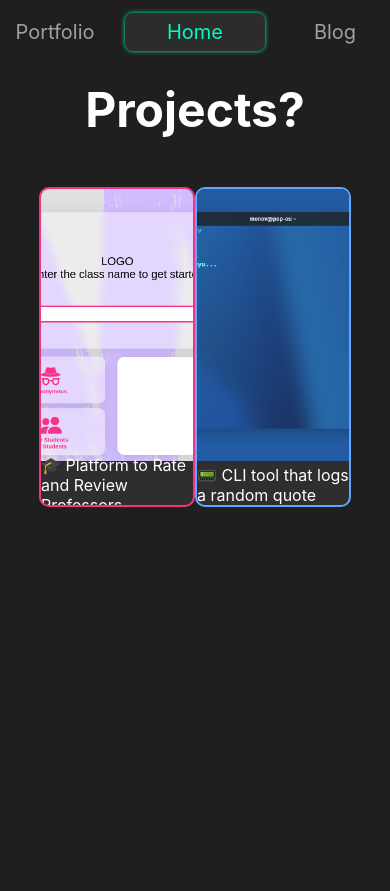
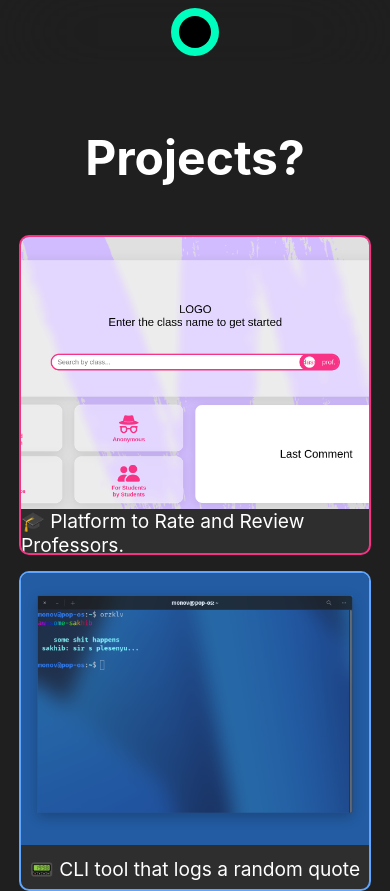
Before and after one commit to monov/monov-web, a React (Vite) app: page /portfolio in a window 390 px wide. Before the commit the page ends 844 px from the top, so only its background shows below. Built offline with nearby package versions, Linux system fonts and the light colour scheme; a web font is replaced by a local one.

Commit message:
mobile version

```diff
--- a/src/components/Navbar.css
+++ b/src/components/Navbar.css
@@ -42,3 +42,78 @@
   background: rgba(100, 100, 100, 0.2);
   box-shadow: 0 0 4px;
 }
+
+.hamburger{
+  height: 3rem;
+  width: 3rem;
+  background: var(--accent-color);
+  border-radius: 50%;
+  align-items: center;
+  justify-content: center;
+  display: none;
+  transition: .2s;
+}
+
+.hamburger.active{
+  height: 200dvh;
+  width: 100dvh;
+  border-radius: 0;
+  display: flex;
+  flex-direction: column;
+}
+
+.menu-wrapper{
+  height: 10rem;
+  width: 20rem;
+  display: none;
+}
+
+.menu-wrapper.active{
+  height: 10rem;
+  width: 20rem;
+  display: flex;
+  flex-direction: column;
+  align-items: center;
+  justify-content: center;
+  position: absolute;
+  margin-top: 40rem;
+}
+
+.menu{
+  display: none;
+  margin-top: 2rem;
+  color: black;
+  cursor: pointer;
+  text-decoration: none;
+  font-size: 2rem;
+  font-weight: bolder;
+  font-family: sans-serif;
+}
+
+.menu.active{
+  display: block;
+}
+
+.hamburger-in{
+  height: 2rem;
+  width: 2rem;
+  background: black;
+  border-radius: 50%;
+}
+
+
+@media ( width < 450px ){
+  .navbar-buttons-wrapper{
+    display: none;
+  }
+
+  .hamburger{
+    height: 3rem;
+    width: 3rem;
+    background: var(--accent-color);
+    border-radius: 50%;
+    display: flex;
+    align-items: center;
+    justify-content: center;
+  }
+}
--- a/src/components/Navbar.jsx
+++ b/src/components/Navbar.jsx
@@ -1,18 +1,25 @@
 import { Link } from "react-router-dom";
 import "./Navbar.css";
 import { motion } from "framer-motion";
+import { useState } from "react";
 
 const Navbar = ({ setActive, active }) => {
   const handleClick = (act) => {
     setActive(act);
     console.log(active);
   };
+  const [hamActive, setHamActive] = useState(false);
+
+  const hamClick = () => {
+    setHamActive((v) => !v);
+    console.log(hamActive);
+  };
 
   return (
     <motion.div
       initial={{ opacity: 0 }}
       animate={{ opacity: 1 }}
-      transition={{ delay: .2 }}
+      transition={{ delay: 0.2 }}
       className="navbar"
     >
       <div className="navbar-buttons-wrapper">
@@ -44,6 +51,14 @@ const Navbar = ({ setActive, active }) => {
           Blog
         </Link>
       </div>
+      <div className={`hamburger ${hamActive ? "active" : ""}`}>
+        <div onClick={hamClick} className="hamburger-in"></div>
+        <div className={`menu-wrapper ${hamActive ? "active" : ""}`}>
+          <Link onClick={() => {setHamActive(false)}} to="/" className={`menu ${hamActive ? "active" : ""}`}>Home</Link>
+          <Link onClick={() => {setHamActive(false)}} to="/portfolio" className={`menu ${hamActive ? "active" : ""}`}>Portofolio</Link>
+          <Link onClick={() => {setHamActive(false)}} to="/blog" className={`menu ${hamActive ? "active" : ""}`}>Blog</Link>
+        </div>
+      </div>
     </motion.div>
   );
 };
--- a/src/pages/Blog.css
+++ b/src/pages/Blog.css
@@ -7,3 +7,10 @@
   margin-top: 5rem;
   font-size: 5rem;
 }
+
+@media ( width < 450px ){
+  .text{
+    margin-top: 10rem;
+    font-size: 2rem;
+  }
+}
--- a/src/pages/Home.css
+++ b/src/pages/Home.css
@@ -4,6 +4,7 @@
 .home-body{
   display: flex;
   justify-content: center;
+  overflow: hidden;
 }
 
 .home-wrapper{
@@ -35,6 +36,7 @@ section{
   display: flex;
   width: 80%;
   justify-content: space-between;
+  align-items: center;
 }
 
 .hero-txt-wrapper{
@@ -300,3 +302,48 @@ li{
   background-size: cover;
   border-color: rgb(0, 164, 25)
 }
+
+@media ( width < 450px ){
+  .hero{
+    flex-direction: column;
+  }
+
+  .graphs{
+    flex-direction: column;
+    align-items: center;
+  }
+
+  .graph{
+    margin-top: 1rem;
+  }
+
+  .ts-wrapper{
+    flex-direction: column;
+    margin-top: 14rem;
+  }
+
+  .rap-wrapper{
+    grid-template-columns: 1fr;
+  }
+
+  .rap{
+    margin-top: 18rem;
+  }
+
+  section{
+    margin-top: 6rem;
+  }
+
+  h1{
+    margin-top: 2rem;
+  }
+
+  .home-wrapper{
+    width: 30rem;
+  }
+
+  .hero-txt-wrapper{
+    width: 100%;
+    margin-left: 3rem;
+  }
+}
--- a/src/pages/Portfolio.css
+++ b/src/pages/Portfolio.css
@@ -1,6 +1,7 @@
 .port-body{
   display: flex;
   justify-content: center;
+  overflow: hidden;
 }
 
 .port-wrapper{
@@ -71,7 +72,7 @@
 }
 
 .project:hover .projpic{
-  transform: rotate(15deg) scale(1.5);
+  transform: rotate(5deg) scale(1.5);
   filter: brightness(.5);
 }
 
@@ -81,6 +82,7 @@
   justify-content: center;
   align-items: center;
   transition: .2s;
+  font-size: 1.2rem;
 }
 
 .project:hover .p1-wrapper{
@@ -90,3 +92,14 @@
 .project:hover .p2-wrapper{
   color: #5ea6ff;
 }
+
+@media ( width < 450px ){
+  .projects-wrapper{
+    flex-direction: column;
+    align-items: center;
+  }
+
+  .project{
+    width: 22rem;
+  }
+}
```
